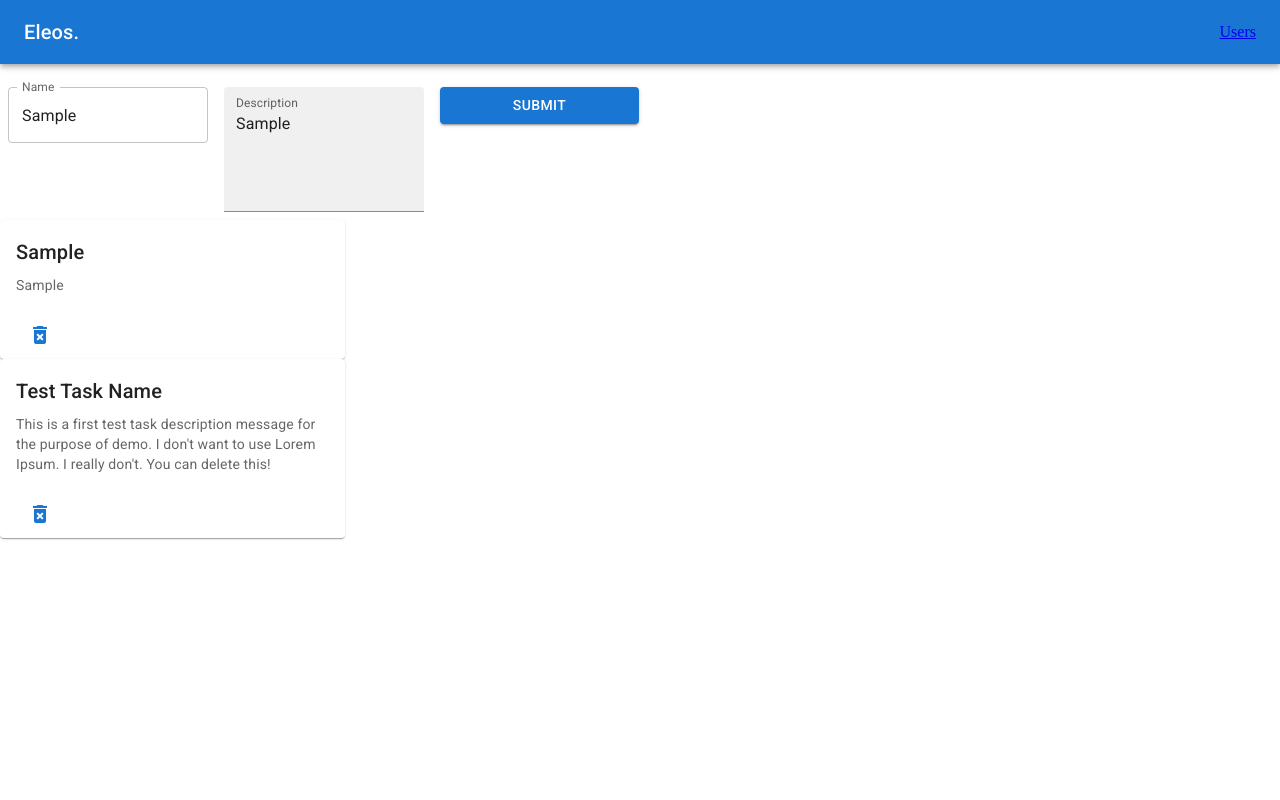
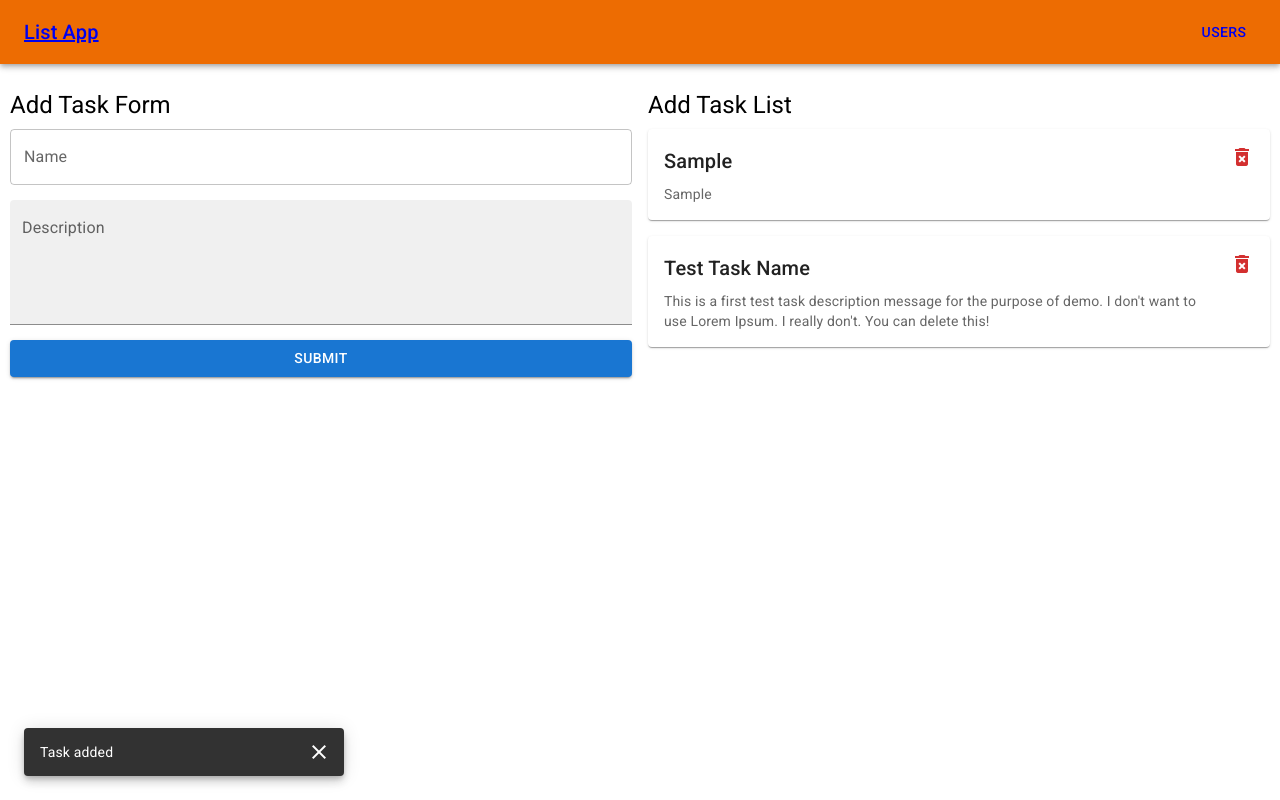
Before and after one commit to wachukxs/eleos-fe-exercise, a React (Create React App) app: page / in a window 1280 px wide. Both pictures are taken after typing "Sample", "Sample" into the empty fields and a click on the button "SUBMIT". Built offline with nearby package versions, Linux system fonts and the light colour scheme.

Commit message:
Show empty task text; Better looking "Users" link; Implemented deleting tasks; Show alerts after doing tasks actions; more TODOs;

```diff
--- a/src/components/task.js
+++ b/src/components/task.js
@@ -1,17 +1,17 @@
 import React from "react";
-import Card from "@mui/material/Card";
-import CardContent from "@mui/material/CardContent";
-import Typography from "@mui/material/Typography";
-import { Button, CardActionArea, CardActions } from "@mui/material";
-import Icon from "@mui/material/Icon";
+import {
+  Card,
+  CardContent,
+  CardActions,
+  Typography,
+  Icon,
+  IconButton,
+} from "@mui/material";
 
 export default function Task({ task, deleteAction }) {
-  // console.log('task to display', task);
-
   return (
-    <Card sx={{ maxWidth: 345 }}>
-      <CardActionArea>
-        <CardContent>
+    <Card sx={{ display: "flex", alignItems: "start" }}>
+      <CardContent sx={{ flexGrow: 1 }}>
         <Typography gutterBottom variant="h6" component="div">
           {task?.name}
         </Typography>
@@ -19,11 +19,14 @@ export default function Task({ task, deleteAction }) {
           {task?.description}
         </Typography>
       </CardContent>
-      </CardActionArea>
       <CardActions>
-        <Button size="small" color="primary" onClick={deleteAction}>
+        <IconButton
+          color="error"
+          aria-label="delete task"
+          onClick={() => deleteAction(task.id)}
+        >
           <Icon>delete_forever</Icon>
-        </Button>
+        </IconButton>
       </CardActions>
     </Card>
   );
--- a/src/pages/add-and-list-tasks.js
+++ b/src/pages/add-and-list-tasks.js
@@ -1,11 +1,20 @@
-import React, { useState } from "react";
+import React, { useState, useEffect } from "react";
 import Box from "@mui/material/Box";
+import Snackbar from "@mui/material/Snackbar";
+import Grid from "@mui/system/Unstable_Grid";
 import AddTask from "./add-task";
 import ListTask from "./list-tasks";
+import IconButton from "@mui/material/IconButton";
+import Icon from "@mui/material/Icon";
 
 export default function AddAndListTasks() {
+  const generateTaskId = () => Math.random().toString(20).slice(2);
+
+  const [message, setMessage] = React.useState({ open: false, text: "" });
+  const [userTasksUpdated, setUserTasksUpdated] = useState(false);
   const [userTasks, setUserTasks] = useState([
     {
+      id: generateTaskId(),
       name: "Test Task Name",
       description:
         "This is a first test task description message for the purpose of demo. I don't want to use Lorem Ipsum. I really don't. You can delete this!",
@@ -13,15 +22,59 @@ export default function AddAndListTasks() {
   ]);
 
   const addUserTask = (name, description) => {
-    // TODO: Updating state this way is better cause it's a callback, right?
-    setUserTasks((previousTasks) => [{ name, description }, ...previousTasks]);
+    setUserTasks([{ name, description, id: generateTaskId() }, ...userTasks]);
+    setMessage({ open: true, text: "Task added" });
+  };
+
+  const deleteUserTask = (taskId) => {
+    setUserTasks(userTasks.filter((task) => task.id !== taskId));
+    setMessage({ open: true, text: "Task deleted" });
+  };
+
+  useEffect(() => {
+    console.log(userTasks);
+    setUserTasksUpdated((userTasksUpdated) => !userTasksUpdated);
+  }, [userTasks]);
+
+  const handleClose = (event, reason = null) => {
+    if (reason === "clickaway") {
+      return;
+    }
+
+    setMessage({ open: false, text: "" });
   };
 
   return (
-    <Box sx={{ flexGrow: 1 }}>
-      <AddTask onAddTaskClick={addUserTask} />
-
-      <ListTask tasks={userTasks} />
-    </Box>
+    <div style={{padding: "10px"}}>
+      <Box sx={{ flexGrow: 1 }}>
+        <Grid container spacing={2}>
+          <Grid xs={12} sm={6}>
+            <AddTask
+              userTasksUpdated={userTasksUpdated}
+              onAddTaskClick={addUserTask}
+            />
+          </Grid>
+          <Grid xs={12} sm={6}>
+            <ListTask tasks={userTasks} deleteAction={deleteUserTask} />
+          </Grid>
+        </Grid>
+      </Box>
+      <Snackbar
+        open={message.open}
+        autoHideDuration={6000}
+        onClose={handleClose}
+        message={message.text}
+        action={
+          <IconButton
+            size="small"
+            aria-label="close"
+            color="inherit"
+            onClick={handleClose}
+          >
+            <Icon>close</Icon>
+          </IconButton>
+        }
+      />
+    </div>
   );
 }
--- a/src/pages/add-task.js
+++ b/src/pages/add-task.js
@@ -1,17 +1,17 @@
-import React from "react";
-import Box from "@mui/material/Box";
-import TextField from "@mui/material/TextField";
-import Button from "@mui/material/Button";
+import React, { useEffect } from "react";
+import { TextField, Typography, Box, Button } from "@mui/material";
 import { useForm, Controller } from "react-hook-form";
 import { object, string } from "yup";
 import { yupResolver } from "@hookform/resolvers/yup";
 
 /**
- * TODO: make inputs a component of their own.
+ * TODO:
+ * 1. make inputs a component of their own.
+ * 2. Maybe if there's a draft task, show a modal to ask if they want to save as draft the task, before leaving the page.
  * @param {*} param0
  * @returns
  */
-export default function AddTask({ onAddTaskClick }) {
+export default function AddTask({ onAddTaskClick, userTasksUpdated }) {
   let taskSchema = object({
     name: string()
       .required("Task name is required")
@@ -21,33 +21,45 @@ export default function AddTask({ onAddTaskClick }) {
       .min(5, "Minimum of 5 characters needed"),
   });
 
+  const defaultValues = {
+    name: "",
+    description: "",
+  };
+
   const {
     control,
     handleSubmit,
     formState: { errors },
+    reset,
   } = useForm({
-    defaultValues: {
-      name: "",
-      description: "",
-    },
+    defaultValues,
     resolver: yupResolver(taskSchema),
   });
 
   const submitTaskToAdd = (data) => {
-    console.log("adding task...", data);
-
     onAddTaskClick(data.name, data.description);
-    // TODO: After adding, clear the inputs.
   };
 
+  useEffect(() => {
+    reset(defaultValues);
+    // eslint-disable-next-line react-hooks/exhaustive-deps
+  }, [userTasksUpdated]);
+
   return (
+    <>
+      <Typography variant="h5" gutterBottom>
+        Add Task Form
+      </Typography>
       <Box
         component="form"
-      sx={{
-        "& > :not(style)": { m: 1, width: "25ch" },
-      }}
+        // sx={{
+        //   '& .MuiTextField-root': { m: 1, width: '25ch' },
+        // }}
+        display="flex"
+        gap="15px"
         noValidate
         autoComplete="off"
+        flexDirection="column"
       >
         <Controller
           name="name"
@@ -86,5 +98,6 @@ export default function AddTask({ onAddTaskClick }) {
           Submit
         </Button>
       </Box>
+    </>
   );
 }
--- a/src/pages/home.js
+++ b/src/pages/home.js
@@ -1,30 +1,31 @@
 import React from "react";
-import AppBar from "@mui/material/AppBar";
-import Box from "@mui/material/Box";
-import Toolbar from "@mui/material/Toolbar";
-import Typography from "@mui/material/Typography";
+import { Box, Typography, Button, Toolbar, AppBar } from "@mui/material";
 import { Link } from "react-router-dom";
 import { Outlet } from "react-router-dom";
 
 export default function Home() {
   return (
     <Box sx={{ flexGrow: 1 }}>
-      <AppBar position="static" style={{ marginBottom: "15px" }}>
+      <AppBar
+        position="static"
+        color="warning"
+        style={{ marginBottom: "15px" }}
+      >
         <Toolbar>
-          <Typography
-            variant="h6"
-            noWrap
-            component="div"
-            sx={{ flexGrow: 1, display: { xs: "none", sm: "block" } }}
-          >
-            Eleos.
-          </Typography>
-
-          <Link to="/users">Users</Link>
+          <Link to="/">
+            <Typography variant="h6" component="div">
+              List App
+            </Typography>
+          </Link>
+          <div style={{ flexGrow: 1 }}></div>
+          <Link to="/users">
+            <Button color="inherit">Users</Button>
+          </Link>
         </Toolbar>
       </AppBar>
 
       <Outlet />
     </Box>
+    // TODO: We need a footer!
   );
 }
--- a/src/pages/list-tasks.js
+++ b/src/pages/list-tasks.js
@@ -1,12 +1,23 @@
 import React from "react";
 import Task from "../components/task";
+import Stack from "@mui/system/Stack";
+import { Typography } from "@mui/material";
 
-export default function ListTask({tasks}) {
-  console.log('tasks to display', tasks);
-
+export default function ListTask({ tasks, deleteAction }) {
   return (
-    tasks.map((_task, i) => (
-      <Task key={i} task={_task} />
-    ))
+    <>
+      <Typography variant="h5" gutterBottom>
+        Add Task List
+      </Typography>
+      {tasks.length ? (
+        <Stack spacing={2}>
+          {tasks.map((task) => (
+            <Task key={task.id} deleteAction={deleteAction} task={task} />
+          ))}
+        </Stack>
+      ) : (
+        <div>No tasks, you're all cleared up.</div>
+      )}
+    </>
   );
 }
--- a/src/pages/list-users.js
+++ b/src/pages/list-users.js
@@ -12,7 +12,7 @@ export default function ListUsers() {
     {
       /**
        * TODO:
-       * 1. Lazy load images.
+       * 1. Lazy load images. (Not sure it's possible.)
        * 2. If one row is selected, show button to open that selection details in a new tab.
        */
       field: "image",
--- a/src/pages/user-details.js
+++ b/src/pages/user-details.js
@@ -39,7 +39,6 @@ function CustomTabPanel(props) {
 }
 
 /***
- * Use table to display data?? 10 users per page??
  * Design inspiration https://www.uidesigndaily.com/posts/sketch-profile-card-stats-list-day-1337
  */
 export default function UserDetails() {
```
Lines whose indentation alone changed are shown as unchanged.
